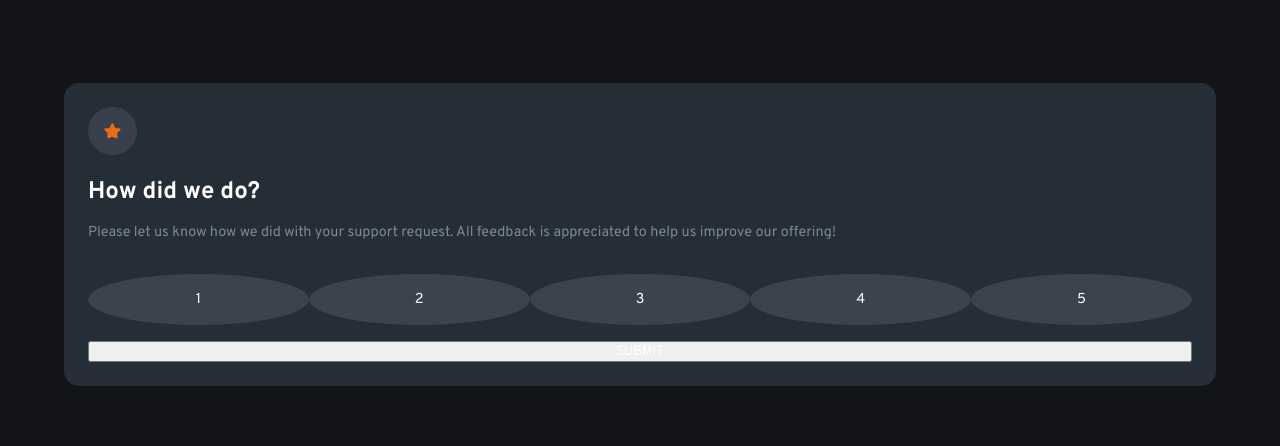
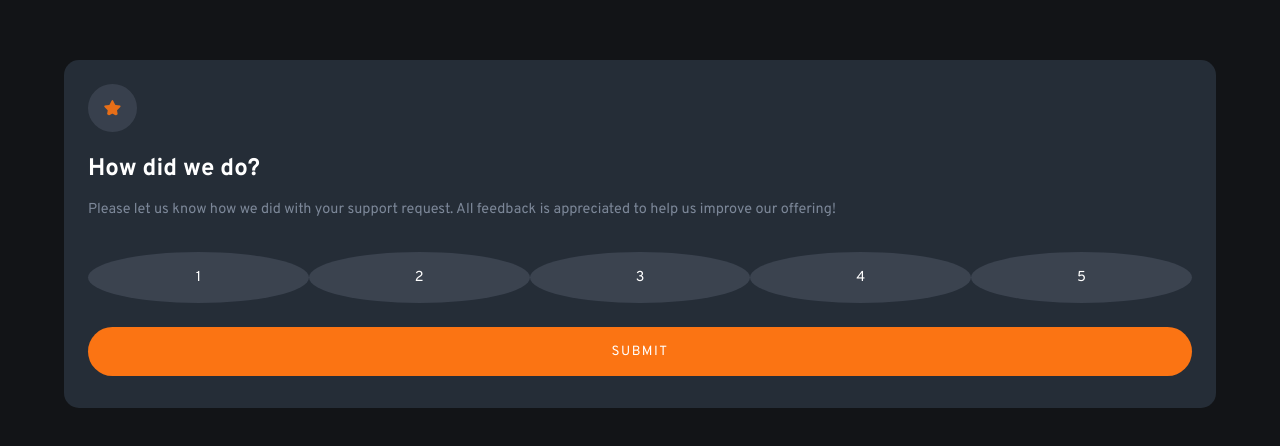
Before and after one commit to gabrieleglvs/interactive-rating-component, a plain HTML site: page index.html in a window 1280 px wide. Shown: the part 166-612 px from the top of the page. Drawn offline with Linux system fonts and the light colour scheme.

Commit message:
estilizando .feedback-botao

```diff
--- a/style.css
+++ b/style.css
@@ -44,6 +44,7 @@ main {
     margin-top: 1rem;
     font-size: 0.9rem;
     color: hsl(216, 12%, 54%);
+    line-height: 1.3rem;
 }
 
 .feedback-nota {
@@ -60,3 +61,13 @@ main {
     flex-basis: calc(25% - 1.5rem); /* Define um tamanho base para cada caixa */
     text-align: center; /* Centralizando o conteúdo na caixa */
 }
+
+.feedback-botao {
+    background-color: hsl(25, 97%, 53%);
+    border: none;
+    border-radius: 30px;
+    padding: 1rem;
+    letter-spacing: 1.5px;
+    margin-top: 0.5rem;
+    margin-bottom: 0.5rem;
+}
```
